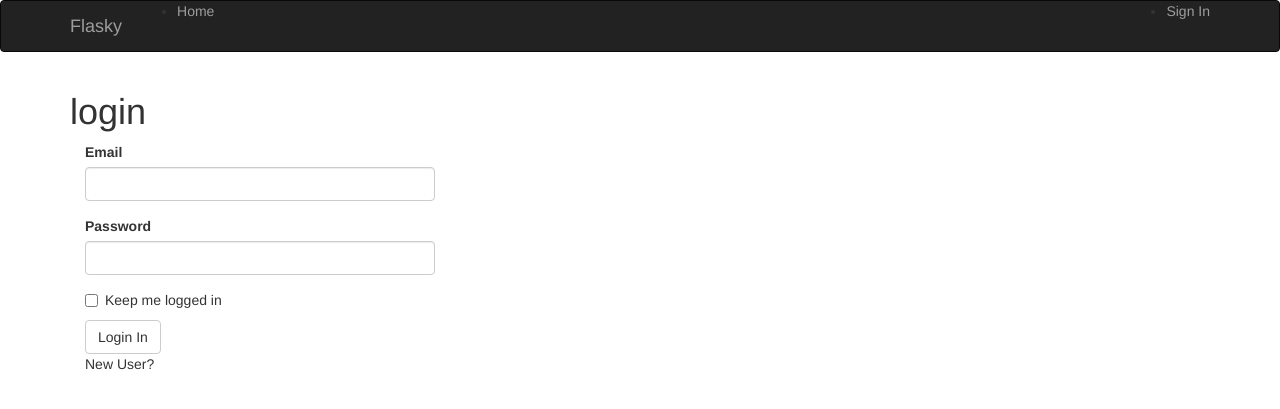
After one commit to Potato-W/wcsflask, a Flask app: template app/templates/auth/login.html in a window 1280 px wide. The commit adds this page. Shown: the top 409 px of the page. Run offline with Flask 2, Linux system fonts and the light colour scheme; the template is opened without the code that fills it: values that come from a table or form of the project are taken from there, others are empty; parts of the project's set-up code (start-up, migrations or seed data) failed here and were passed over; some libraries are stand-ins or nearby versions.

Commit message:
20161125
用户认证2

```diff
--- a/app/auth/forms.py
+++ b/app/auth/forms.py
@@ -1,5 +1,8 @@
 from flask.ext.wtf import Form
 from wtforms import StringField, PasswordField, BooleanField, SubmitField
+from wtforms.validators import Required, Length, Email, Regexp, EqualTo
+from wtforms import ValidationError
+from ..models import User
 
 class LoginForm(Form):
     email = StringField('Email', validators = [Required(),Length(1,64),
@@ -7,3 +10,22 @@ class LoginForm(Form):
     password = PasswordField('Password', validators = [Required()])
     remember_me = BooleanField('Keep me logged in')
     submit = SubmitField('Login In')
+
+class RegistrationForm(From):
+    email = StringField('Email', validators=[Required(), Length(1,64), Email()])
+    username = StringField('User', validators=[Required(), Length(1,64),
+                                               Regexp('^[A-Za-z][A-Za-z0-9_.]*$',0,
+                                                      'Usernames must have only letters, '
+                                                      'numbes, dots or underscores')])
+    password = PasswordField('Password', validators=[
+        Required(), EqualTo('password2', message='Password must match.')])
+    password2 = PasswordField('Confirm password', validators=[Required()])
+    submit = SubmitField('Register')
+
+    def validate_email(self, field):
+        if User.query.filter_by(email=field.data).first():
+            raise validationError('Email already registered')
+
+    def validate_username(self, field):
+        if User.query.filter_by(username=field.data).first():
+            raise validationError('Username already used.')
--- a/app/models.py
+++ b/app/models.py
@@ -1,5 +1,5 @@
 from werkzeug.security import generate_password_hash, check_password_hash
-from flask.ext.login import UserMixin
+from flask_login import UserMixin
 from . import db, login_manager
 
 class Role(db.Model):
--- /dev/null
+++ b/app/templates/auth/login.html
@@ -0,0 +1,18 @@
+{% extends "base.html" %}
+{% import "bootstrap/wtf.html" as wtf %}
+
+{% block title %}Flasky-Login{% endblock %}
+
+{% block page_content %}
+<div class="page_header">
+    <h1>login</h1>
+</div>
+<div class="col-md-4">
+    {{wtf.quick_form(form)}}
+    <p>
+        New User?
+        <a href="{{url_for('auth.register')}}">
+        </a>
+    </p>
+</div>
+{% endblock %}
--- /dev/null
+++ b/app/templates/index.html
@@ -0,0 +1,6 @@
+Hello,
+{% if current_user.is_authenticated %}
+    {{ current_user.username}}
+{% else %}
+    Stranger
+{% endif %}!
```
Also changed, not shown: app/auth/views.py (+20 -3 lines), app/templates/base.html (indentation only).
